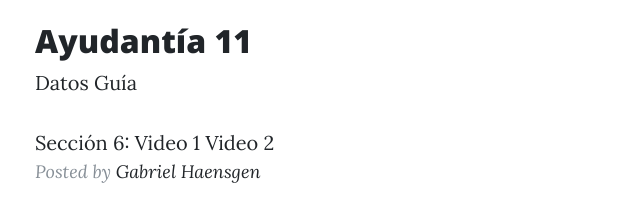
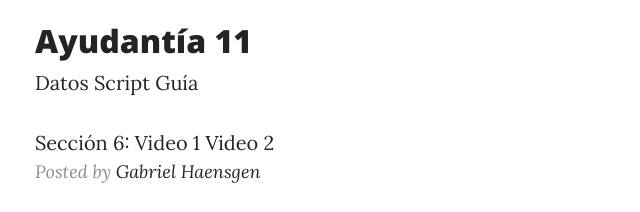
Before and after one commit to Haensgen/programacion, a website: page index.html in a window 1280 px wide. Shown: the part 2491-2703 px from the top of the page, 240-880 px from the left. Drawn offline with nearby package versions, Linux system fonts and the light colour scheme.

Commit message:
Update index.html

```diff
--- a/index.html
+++ b/index.html
@@ -187,6 +187,7 @@
                 Ayudantía 11
                       </h2>
               <a href='ayudantias/wbData3.rds'>Datos</a>
+              <a href='ayudantias/ayudantia11.R'>Script</a>
              <a href='ayudantias/ayudantia11.pdf'>Guía</a><br><br>
              Sección 6:
              <a href='https://youtu.be/qMjAQOteOyc'>Video 1</a>
```
